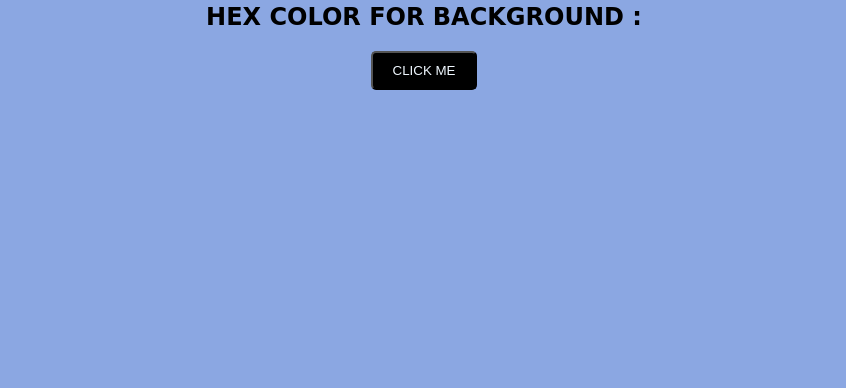
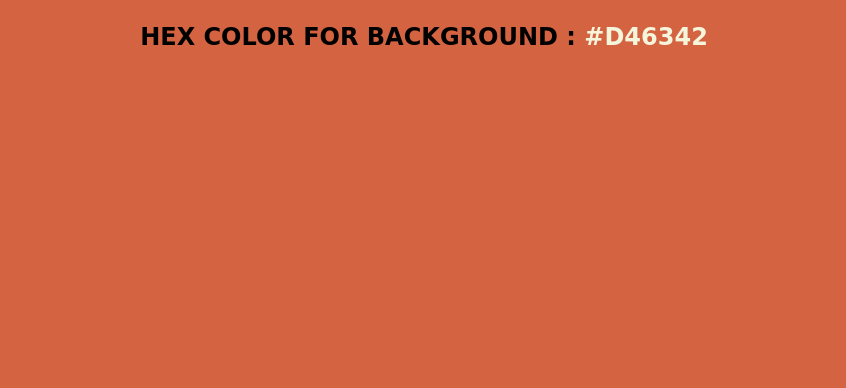
Before and after one commit to amirahad/countdownTimer, a plain HTML site: page index.html in a window 1280 px wide. Shown: the part 412-800 px from the top of the page, without its empty margins (216-1062 px from the left). Drawn offline with Linux system fonts and the light colour scheme; a web font is replaced by a local one.

Commit message:
background color will change on every second

```diff
--- a/app.js
+++ b/app.js
@@ -1,8 +1,8 @@
 const daysEL = document.getElementById('days');
 const hoursEL = document.getElementById('hours');
 const minutesEL = document.getElementById('minutes');
-const secondsEL = document.getElementById('seconds');
-const button = document.querySelector('#btn').addEventListener('click', changeHex);
+const secondsEL = document.getElementById('seconds') ;
+const button = document.querySelector('#btn');
 const body = document.querySelector('body');
 const hexValues = [0,1,2,3,4,5,6,7,8,9,'A','B','C','D','E','F'];
 const value = document.querySelector('#hex-value');
@@ -37,8 +37,11 @@ function changeHex(){
     }
     value.textContent = hex;
     body.style.backgroundColor = hex;
+
+
 }
 
 countdown();
+setInterval(changeHex, 1000);
 setInterval(countdown, 1000);
 // ahad
--- a/index.html
+++ b/index.html
@@ -28,9 +28,9 @@
         </div>
 
     </div>
+    <div class="margin">
     <h2>HEX COLOR FOR BACKGROUND : <span id="hex-value"></span></h2>
-    <a href="#" id="btn"><button class="click">Click Me</button></a>
-
+</div>
 
 
 <script src="app.js"></script>
--- a/style.css
+++ b/style.css
@@ -38,23 +38,13 @@ h1{
     text-transform: uppercase;
     color: beige;
 }
-.click{
-    color: aliceblue;
-    background-color: black;
-    padding: 10px 20px;
-    border-radius: 5px;
-    text-transform: uppercase;
-    cursor: pointer;
-    transition: all 0.2s ease-in;
+.margin{
+    margin-top: 20px;
 }
-.click:hover{
-    color: black;
-    background-color: beige;
-    width: 120px;
+#hex-value{
+    color: beige;
+}
 
-    font-size: medium;
-    border: 1px dotted black;
-}
 @media(max-width:767px){
     h1{
         font-size: 30px;
@@ -66,5 +56,9 @@ h1{
     .countdown-container span{
         font-size: 1rem;
     }
+    .margin h2{
+        font-size: 14px;
+
+    }
 
 }
```
